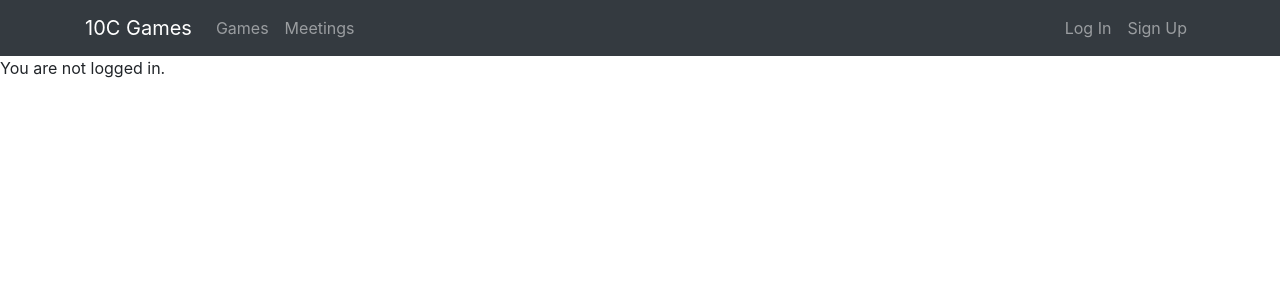
After one commit to JoannaWilk/board-games-meetings-planner, a Django app: page /games/ in a window 1280 px wide. The commit adds this page. Shown: the top 300 px of the page. Run offline with Django 3.2, Linux system fonts and the light colour scheme; some libraries are stand-ins or nearby versions.

Commit message:
change base view and game model
* add mod_date to game model
* add bootstrap to base template
* add navbar
* add view and template to list latest modified games at games homepage
* change timezone in settings

```diff
--- a/bgorganizer/settings.py
+++ b/bgorganizer/settings.py
@@ -109,7 +109,7 @@ AUTH_USER_MODEL = 'users.CustomUser'
 
 LANGUAGE_CODE = 'en-us'
 
-TIME_ZONE = 'UTC'
+TIME_ZONE = 'Europe/Warsaw'
 
 USE_I18N = True
 
--- /dev/null
+++ b/games/templates/games/index.html
@@ -0,0 +1,32 @@
+{% extends 'base.html' %}
+
+{% block title %}Latest Games News{%  endblock %}
+
+{% block content %}
+
+{% if user.is_authenticated %}
+    Hello {{ user.username }}!
+
+{% if latest_games_news %}
+    <ul>
+        {% for game in latest_games_news %}
+            <li>
+                <a href="{% url 'games:detail' game.id %}">
+                    {{ game.name }}
+                </a>
+            </li>
+        {% endfor %}
+    </ul>
+{% else %}
+    <p>No games news.</p>
+{% endif %}
+
+
+<a class="btn btn-secondary" href="#">Add Game</a>
+
+
+{% else %}
+    <p>You are not logged in.</p>
+{% endif %}
+
+{% endblock %}
--- a/games/urls.py
+++ b/games/urls.py
@@ -4,5 +4,6 @@ from . import views
 
 app_name = 'games'
 urlpatterns = [
+    path('', views.IndexView.as_view(), name='home'),
     path('<int:pk>/', views.DetailView.as_view(), name='detail')
 ]
--- a/games/views.py
+++ b/games/views.py
@@ -1,9 +1,19 @@
 from django.shortcuts import render
-from django.views import generic
+from django.views.generic import DetailView, ListView
 
 from .models import Game
+from users.models import CustomUser
 
 
-class DetailView(generic.DetailView):
+class IndexView(ListView):
+    template_name = 'games/index.html'
+    context_object_name = 'latest_games_news'
+
+    def get_queryset(self):
+        """Return the last five added or modified games"""
+        return Game.objects.all().order_by('-mod_date')[:5]
+
+
+class GameView(DetailView):
     model = Game
     template_name = 'games/detail.html'
--- a/templates/base.html
+++ b/templates/base.html
@@ -1,13 +1,57 @@
 <!DOCTYPE html>
 <html>
+
 <head>
-    <meta charset="utf-8">
-    <title>{% block title %}STRONA{% endblock %}</title>
+
+    <!-- Bootstrap CSS -->
+    <link rel="stylesheet" href="https://stackpath.bootstrapcdn.com/bootstrap/4.1.1/css/bootstrap.min.css" integrity="sha384-WskhaSGFgHYWDcbwN70/dfYBj47jz9qbsMId/iRN3ewGhXQFZCSftd1LZCfmhktB" crossorigin="anonymous">
+    <link rel="stylesheet" href="https://use.fontawesome.com/releases/v5.0.13/css/all.css" integrity="sha384-DNOHZ68U8hZfKXOrtjWvjxusGo9WQnrNx2sqG0tfsghAvtVlRW3tvkXWZh58N9jp" crossorigin="anonymous">
+
+    <title>{% block bookmarktitle %}{% endblock %}</title>
+
 </head>
+
 <body>
-    <main>
+    <nav class="navbar navbar-expand-lg navbar-dark bg-dark">
+        <div class="container">
+            <a class="navbar-brand" href="{% url 'home' %}">10C Games</a>
+            <button class="navbar-toggler" type="button" data-toggle="collapse" data-target="#navbarNav">
+                <span class="navbar-toggler-icon"></span>
+            </button>
+            <div class="collapse navbar-collapse" id="navbarNav">
+                <ul class="navbar-nav mr-auto">
+                    <li class="nav-item">
+                        <a class="nav-link" href="{% url 'games:home' %}">Games</a>
+                    </li>
+                    <li class="nav-item">
+                        <a class="nav-link" href="">Meetings</a>
+                    </li>
+                </ul>
+                {% if user.is_authenticated %}
+                    <ul class="navbar-nav ml-auto">
+                        <li class="nav-item">
+                            <a class="nav-link" href="{% url 'logout' %}">Log Out</a>
+                        </li>
+                    </ul>
+                {% else %}
+                    <ul class="navbar-nav ml-auto">
+                        <li class="nav-item">
+                            <a class="nav-link" href="{% url 'login' %}">Log In</a>
+                        </li>
+                        <li class="nav-item">
+                            <a class="nav-link" href="{% url 'signup' %}">Sign Up</a>
+                        </li>
+                    </ul>
+                {% endif %}
+            </div>
+        </div>
+    </nav>
+
+    <div>
         {% block content %}
         {% endblock %}
-    </main>
+    </div>
+
 </body>
+
 </html>
--- a/templates/home.html
+++ b/templates/home.html
@@ -5,9 +5,7 @@
 {% block content %}
 {% if user.is_authenticated %}
     Hello {{ user.username }}!
-    <p><a href="{% url 'logout' %}">logout</a></p>
 {% else %}
     <p>You are not logged in.</p>
-    <a href="{% url 'login' %}">login</a> or <a href="{% url 'signup' %}">sign up!</a>
 {% endif %}
 {% endblock %}
```
Also changed, not shown: games/models.py (+6 -1 lines), games/migrations/0002_auto_20181114_1038.py (added), games/migrations/0003_auto_20181114_1152.py (added).
